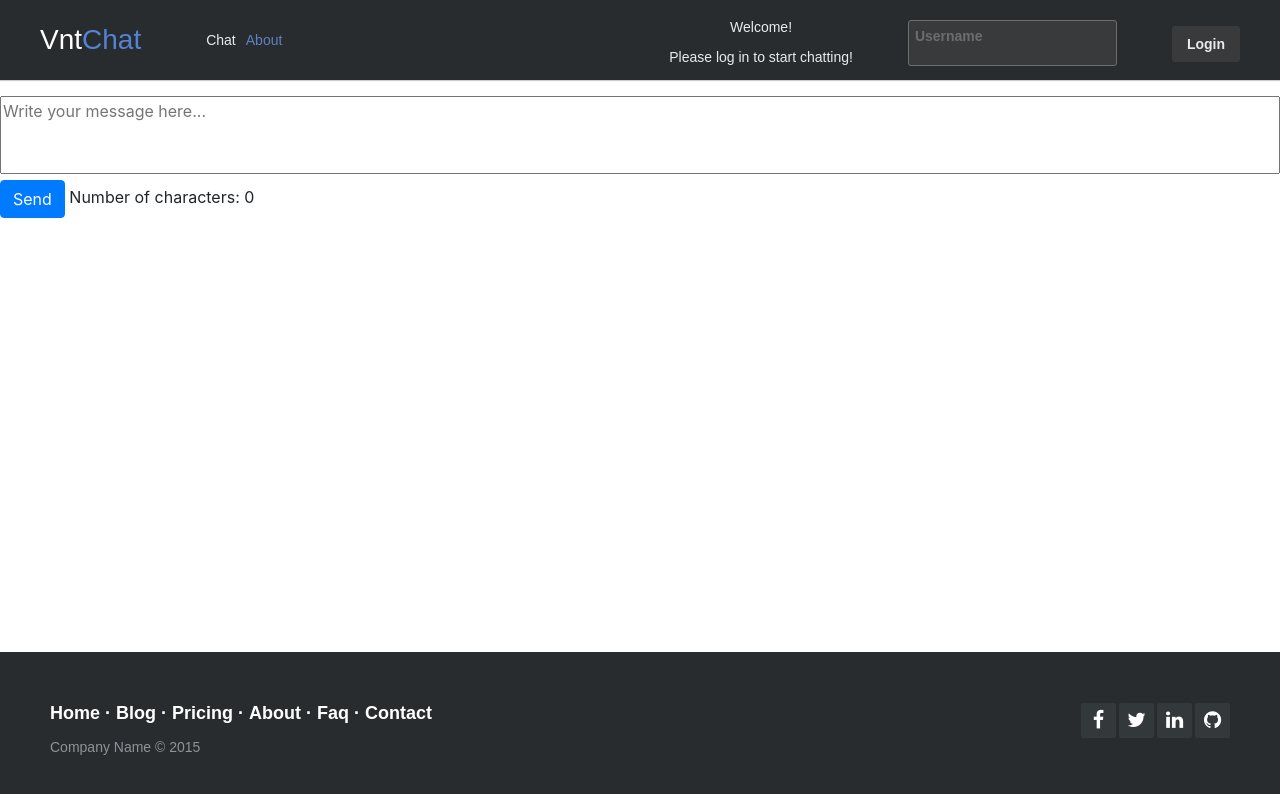
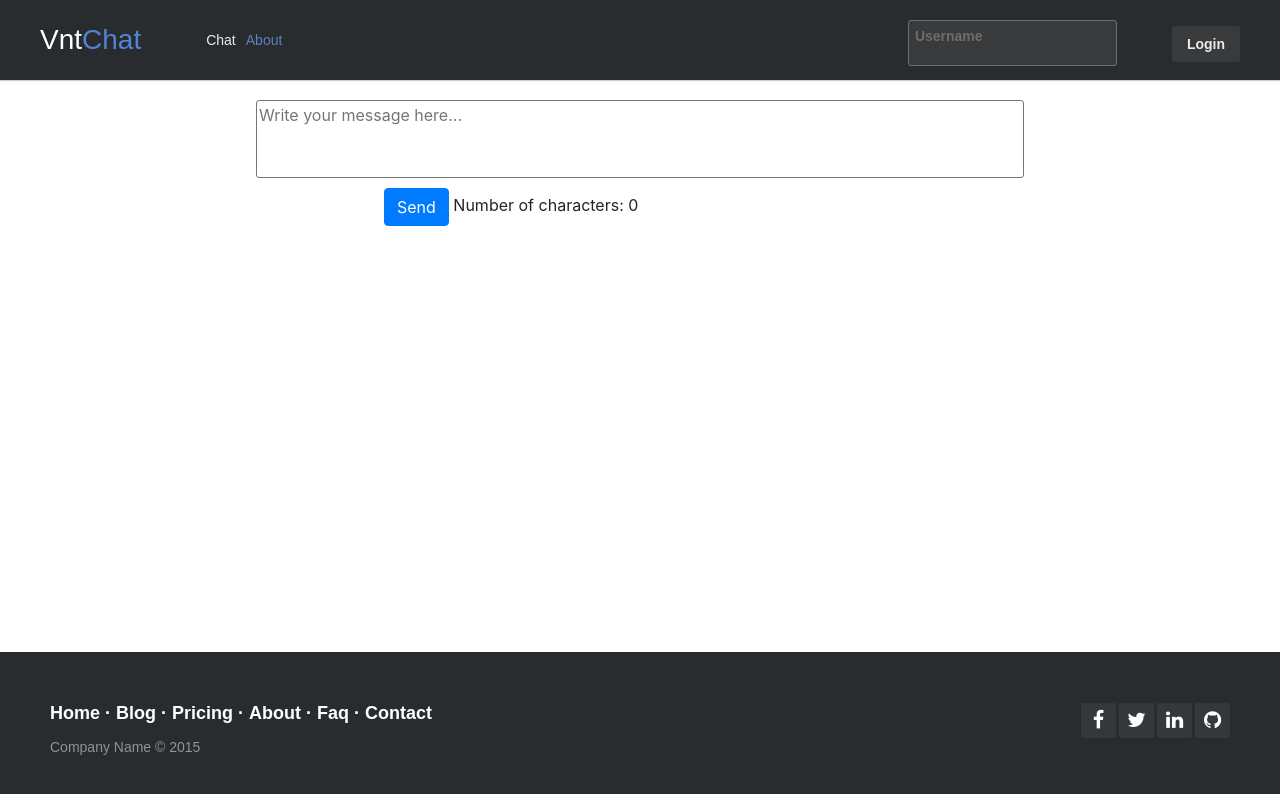
Before and after one commit to caioat/bootcamp, an Angular app in the folder vntchat/: page / in a window 1280 px wide. Shown: the top 794 px of the page. Built offline with nearby package versions, Linux system fonts and the light colour scheme.

Commit message:
v3.0 - good to go, but should be better

```diff
--- a/vntchat/src/app/chat/chat-header/chat-header.component.html
+++ b/vntchat/src/app/chat/chat-header/chat-header.component.html
@@ -21,10 +21,6 @@
       <ng-template #showLoginButton>
         <ul><li><a href="#" (click)="login()">Login</a></li></ul>
         <ul><li><textarea placeholder="Username" [(ngModel)]="typedUsername"></textarea></li></ul>
-        <li>
-          <p>Welcome!</p>
-          <p>Please log in to start chatting!</p>
-        </li>
       </ng-template>
     </ul>
   </div>
--- a/vntchat/src/app/chat/chat.component.css
+++ b/vntchat/src/app/chat/chat.component.css
@@ -1,10 +1,20 @@
 textarea{
-  width: 100%;
+  width: 60%;
   resize: none;
+  display: block;
+  margin-left: auto;
+  margin-right: auto;
+  border-radius: 3px;
+  margin-top: 10px;
 }
 
 .messageList {
-  width: 100%;
-  max-height: 500px;
+  width: 60%;
+  max-height: 550px;
   overflow-y: scroll;
+  display: block;
+  margin-left: auto;
+  margin-right: auto;
+  margin-top: 10px;
+  border-radius: 3px;
 }
--- a/vntchat/src/app/chat/chat.component.html
+++ b/vntchat/src/app/chat/chat.component.html
@@ -9,7 +9,7 @@
           (keyup)="onKeyUp($event)">
 </textarea>
 
-<p>
+<p style="padding: 0 384px; margin-top: 10px">
   <button class="btn btn-primary" (click)="sendMessage()">Send</button>
   Number of characters: {{ typedMessage.length }}
 </p>
```
